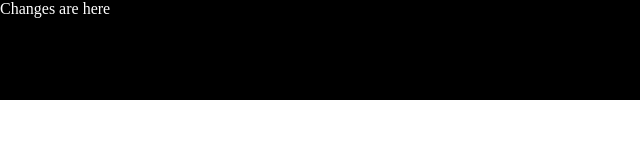
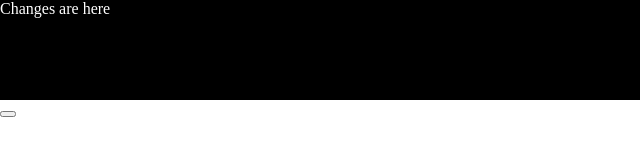
Before and after one commit to SteveRanieri/learn_branches, a plain HTML site: page index.html in a window 1280 px wide. Shown: the full height of the page, 0-640 px from the left. Drawn offline with Linux system fonts and the light colour scheme.

Commit message:
add button feature

```diff
--- a/index.html
+++ b/index.html
@@ -8,5 +8,6 @@
   </head>
   <body>
     <header class="header">Changes are here</header>
+    <main class="content"><button class="clicker"></button></main>
   </body>
 </html>
```
